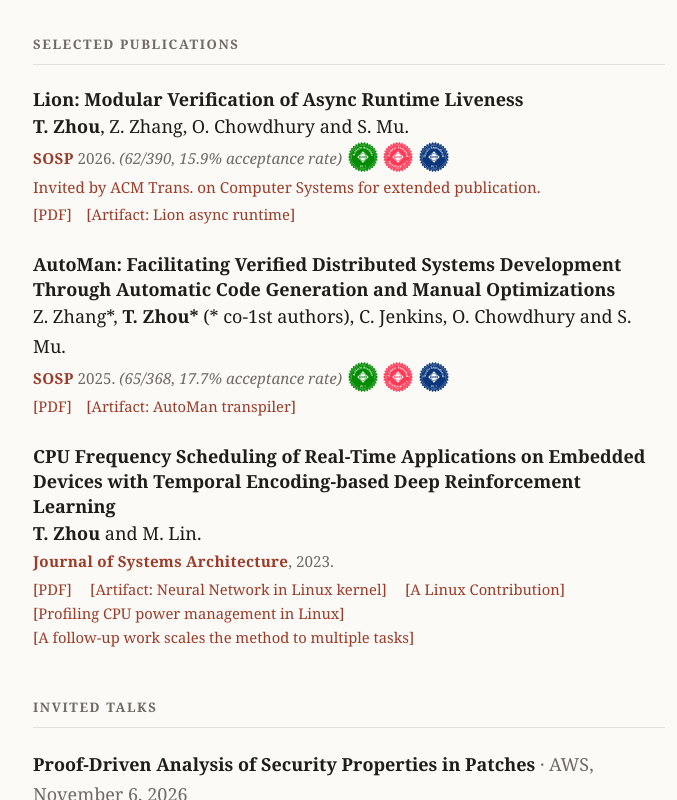
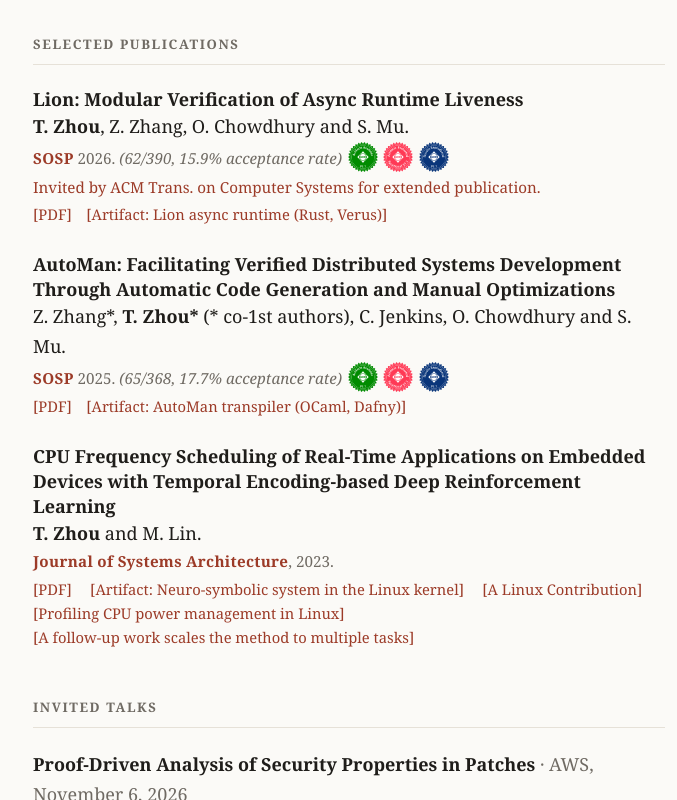
Before and after one commit to coladog/coladog.github.io, a plain HTML site: page index.html in a window 1280 px wide. Shown: the part 643-1443 px from the top of the page, without its empty margins (291-968 px from the left). Drawn offline with Linux system fonts and the light colour scheme.

Commit message:
Artifact links: name the languages, describe the kernel agent as a neuro-symbolic system

```diff
--- a/index.html
+++ b/index.html
@@ -265,7 +265,7 @@
         <span>Specifies both safety and liveness</span>
       </div>
       -->
-      <div class="pub-links"><a href="./assets/lion-sosp26.pdf">[PDF]</a><a href="https://github.com/stonysystems/lion">[Artifact: Lion async runtime]</a></div>
+      <div class="pub-links"><a href="./assets/lion-sosp26.pdf">[PDF]</a><a href="https://github.com/stonysystems/lion">[Artifact: Lion async runtime (Rust, Verus)]</a></div>
     </div>
 
     <div class="pub">
@@ -279,7 +279,7 @@
         <span>Refinement-based verification</span>
       </div>
       -->
-      <div class="pub-links"><a href="./assets/automan-sosp25.pdf">[PDF]</a><a href="https://github.com/stonysystems/automan">[Artifact: AutoMan transpiler]</a></div>
+      <div class="pub-links"><a href="./assets/automan-sosp25.pdf">[PDF]</a><a href="https://github.com/stonysystems/automan">[Artifact: AutoMan transpiler (OCaml, Dafny)]</a></div>
     </div>
 
     <div class="pub">
@@ -294,7 +294,7 @@
       -->
       <div class="pub-links">
         <a href="./assets/papers/JSA2023.pdf">[PDF]</a>
-        <a href="https://github.com/coladog/tinyagent">[Artifact: Neural Network in Linux kernel]</a>
+        <a href="https://github.com/coladog/tinyagent">[Artifact: Neuro-symbolic system in the Linux kernel]</a>
         <a href="https://lore.kernel.org/lkml/20210311123708.23501-2-frederic@kernel.org/">[A Linux Contribution]</a>
         <a href="./assets/papers/UIC2023.pdf">[Profiling CPU power management in Linux]</a>
         <a href="https://arxiv.org/pdf/2409.19434">[A follow-up work scales the method to multiple tasks]</a>
```
